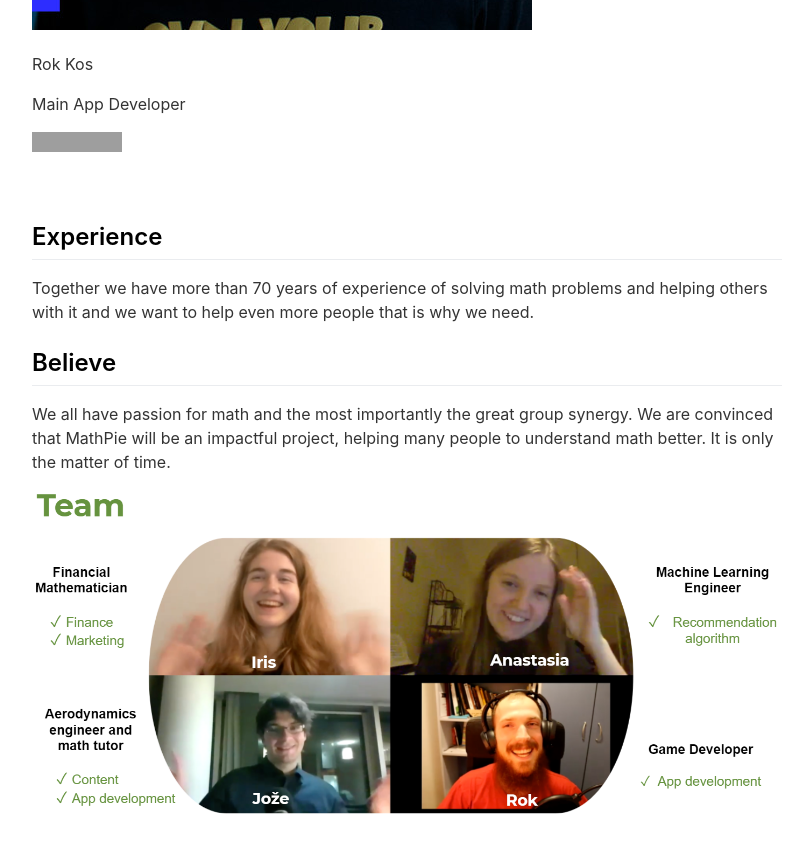
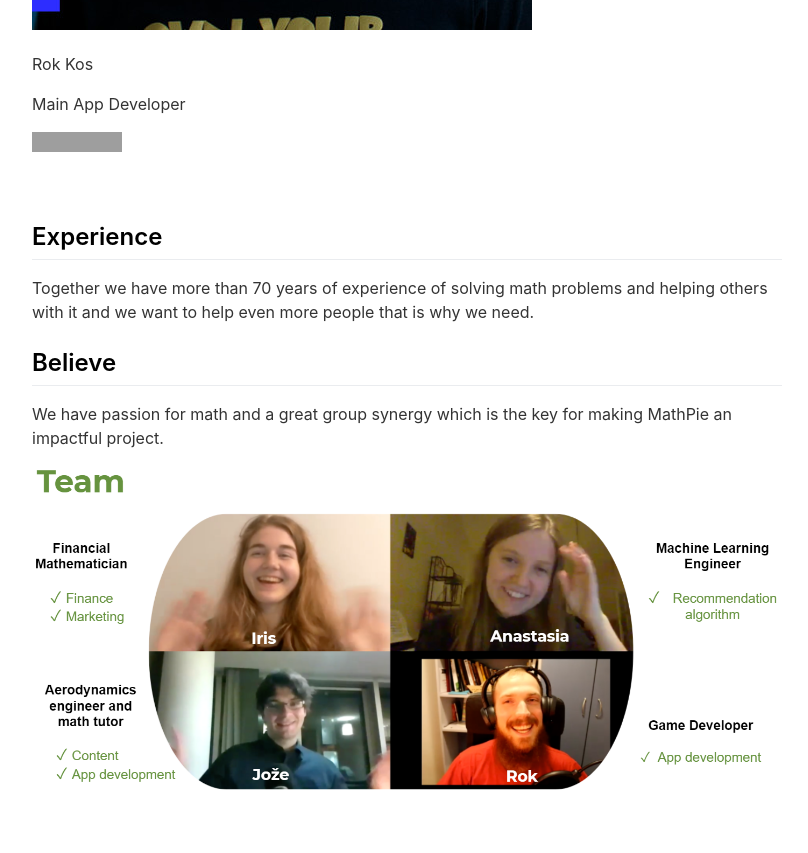
Before and after one commit to RokKos/MathPie, a Jekyll site: the page built from _pages/02_team.md, in a window 1280 px wide and 900 px high, scrolled down 3084 px. Shown: the top 853 px of the window, without its empty margins (233-1041 px from the left). Built offline with Jekyll 4.4.1, drawn with Linux system fonts in a browser that asks for light colours; nearby versions of some CDN libraries; grey boxes are pictures that could not be loaded.

Commit message:
belive change

```diff
--- a/_pages/02_team.md
+++ b/_pages/02_team.md
@@ -44,7 +44,7 @@ Together we have more than 70 years of experience of solving math problems and h
 <br>
 
 ## Believe
-We all have passion for math and the most importantly the great group synergy. We are convinced that MathPie will be an impactful project, helping many people to understand math better. It is only the matter of time.
+We have passion for math and a great group synergy which is the key for making MathPie an impactful project.
 <br>
 
 ![Iris](../assets/TeamPicture.png)
```
